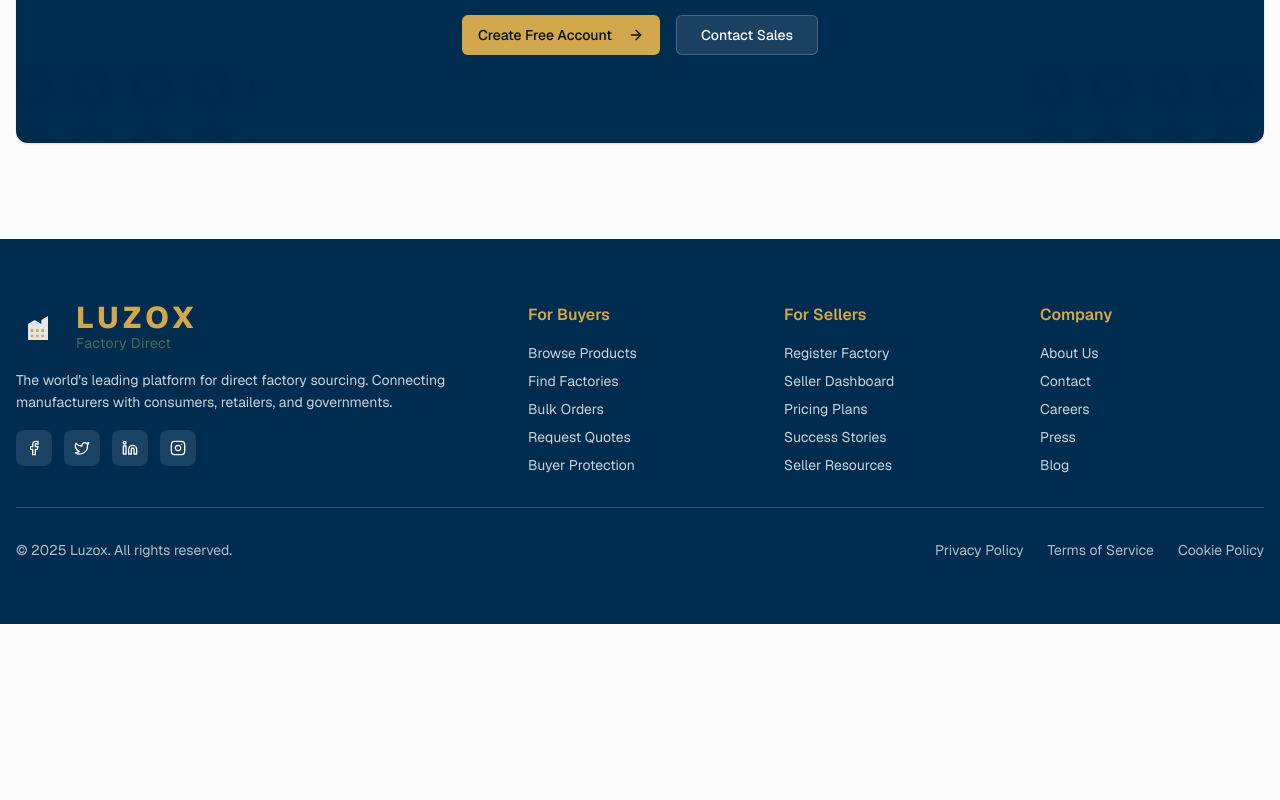
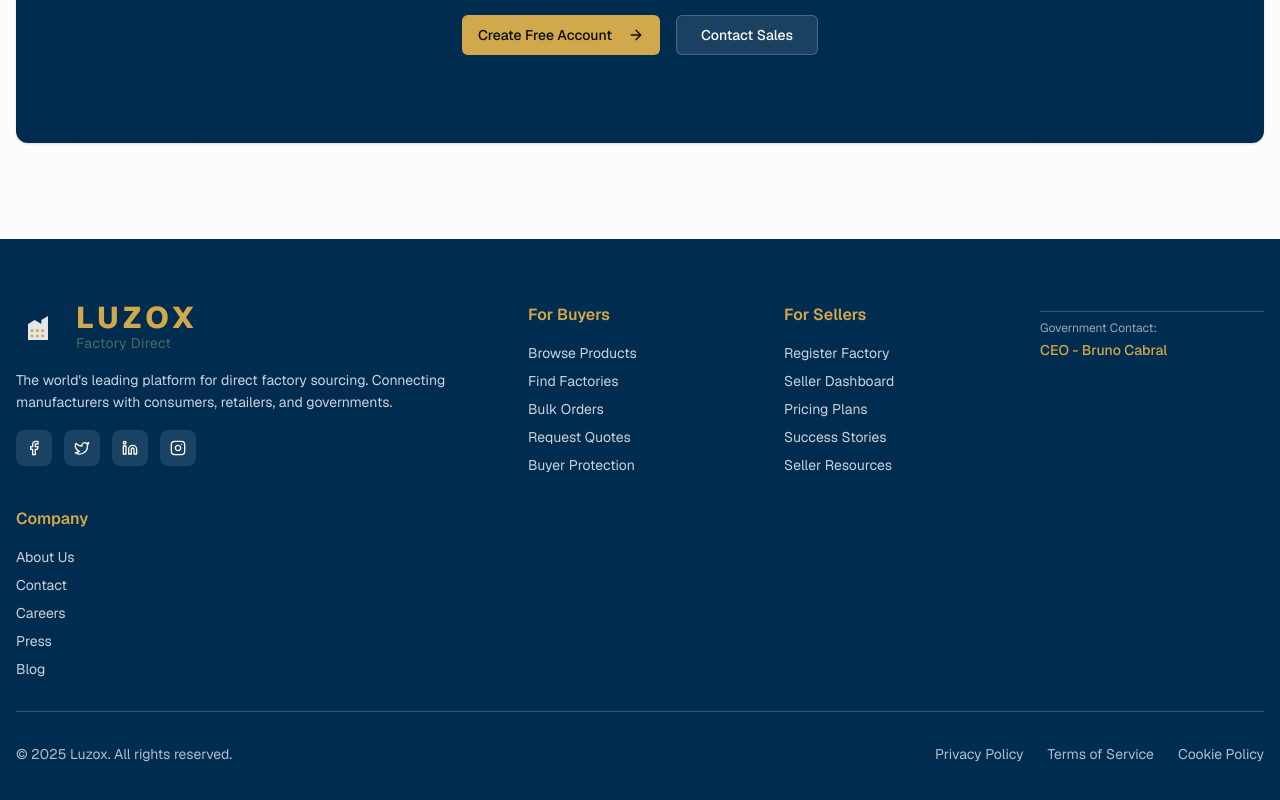
Before and after one commit to libelulasite-star/lusoxez-web, a Next.js app: page / in a window 1280 px wide. Shown: the part 3251-4051 px from the top of the page. Before the commit the page ends 3875 px from the top, so only its background shows below. Built offline with nearby package versions, Linux system fonts and the light colour scheme.

Commit message:
Update footer.tsx

```diff
--- a/components/footer.tsx
+++ b/components/footer.tsx
@@ -106,6 +106,26 @@ export function Footer() {
             </ul>
           </div>
 
+          {/* Government */}
+          <div>
+
+            <ul className="space-y-2 text-sm">
+              <li>
+
+              </li>
+              <li>
+
+              </li>
+              <li>
+
+              </li>
+              <li className="pt-2 border-t border-primary-foreground/20 mt-2">
+                <p className="text-primary-foreground/60 text-xs mb-1">Government Contact:</p>
+                <p className="text-accent font-medium">CEO - Bruno Cabral</p>
+              </li>
+            </ul>
+          </div>
+
           {/* Company */}
           <div>
             <h3 className="font-semibold text-accent mb-4">Company</h3>
```
